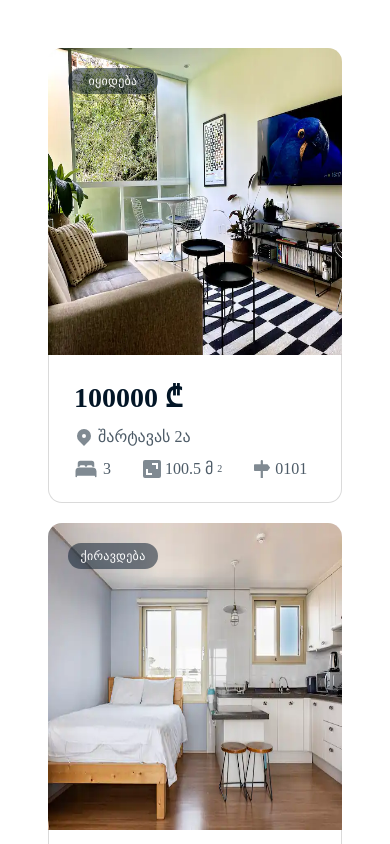
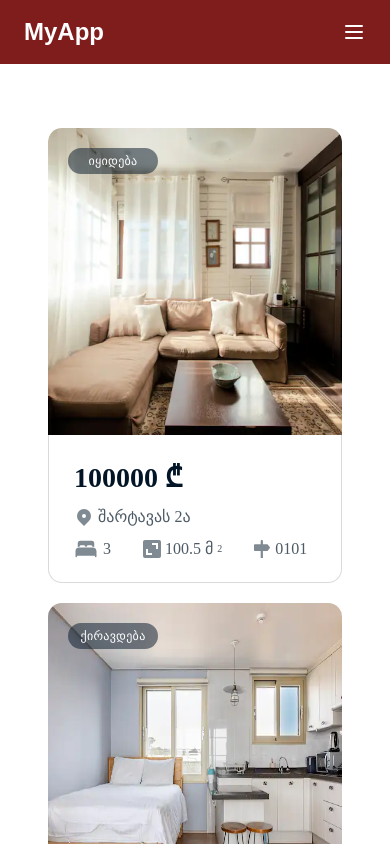
Before and after one commit to MerabSamkharadze/demo_rent-house, a Next.js app: page / in a window 390 px wide. Shown: the top 844 px of the page. Built offline with nearby package versions, Linux system fonts and the light colour scheme.

Commit message:
add Header component

```diff
--- a/package.json
+++ b/package.json
@@ -10,6 +10,7 @@
   },
   "dependencies": {
     "aws-sdk": "^2.1691.0",
+    "axios": "^1.7.7",
     "bcrypt": "^5.1.1",
     "cookie": "^1.0.1",
     "formik": "^2.4.6",
--- a/src/app/[id]/page.jsx
+++ b/src/app/[id]/page.jsx
@@ -1,4 +1,3 @@
-/* eslint-disable @next/next/no-img-element */
 import axios from "axios";
 import Image from "next/image";
 
--- a/src/app/layout.jsx
+++ b/src/app/layout.jsx
@@ -1,5 +1,6 @@
 import localFont from "next/font/local";
 import "./globals.css";
+import Header from "@/components/Header";
 
 const geistSans = localFont({
   src: "./fonts/GeistVF.woff",
@@ -25,8 +26,9 @@ export default function RootLayout({ children }) {
   return (
     <html lang="en">
       <body
-        className={`${geistSans.variable} ${geistMono.variable} antialiased`}
+        className={`${geistSans.variable} ${geistMono.variable} antialiased pt-20`}
       >
+        <Header />
         {children}
       </body>
     </html>
--- a/src/app/page.jsx
+++ b/src/app/page.jsx
@@ -1,12 +1,12 @@
 import Card from "@/components/Card/Card";
 
-import image1 from "@/public/images/h2.png";
-import image2 from "@/public/images/h3.png";
-import image3 from "@/public/images/h4.png";
-import image4 from "@/public/images/h5.png";
-import image5 from "@/public/images/h6.png";
-import image6 from "@/public/images/h7.png";
-import image7 from "@/public/images/h8.png";
+import image1 from "/public/images/h1.png";
+import image2 from "/public/images/h3.png";
+import image3 from "/public/images/h4.png";
+import image4 from "/public/images/h5.png";
+import image5 from "/public/images/h6.png";
+import image6 from "/public/images/h7.png";
+import image7 from "/public/images/h8.png";
 
 export default function Home() {
   const homes = [
@@ -154,7 +154,7 @@ export default function Home() {
 
   return (
     <div
-      className="w-full flex flex-wrap gap-5 items-center py-12 px-12
+      className="w-full flex flex-wrap gap-5 items-center py-12 px-12 content-start
      "
     >
       {homes.map((home) => {
--- a/src/app/signIn/page.jsx
+++ b/src/app/signIn/page.jsx
@@ -4,7 +4,7 @@ import { useFormik } from "formik";
 import { loginSchema } from "@/libs/validation";
 import { useRouter } from "next/navigation";
 
-const signIn = () => {
+const SignIn = () => {
   const router = useRouter();
 
   const formik = useFormik({
@@ -115,4 +115,4 @@ const signIn = () => {
   );
 };
 
-export default signIn;
+export default SignIn;
--- /dev/null
+++ b/src/components/Header.jsx
@@ -0,0 +1,43 @@
+import Link from "next/link";
+
+function Header() {
+  return (
+    <header className="bg-red-900 fixed w-screen top-0 left-0 z-50 text-white py-4 px-6">
+      <div className="flex justify-between items-center">
+        <div className="text-2xl font-bold">
+          <Link href="/">MyApp</Link>
+        </div>
+        <nav className="hidden md:flex space-x-4">
+          <Link href="/about" className="hover:underline">
+            About
+          </Link>
+          <Link href="/listing" className="hover:underline">
+            Listing
+          </Link>
+          <Link href="/contact" className="hover:underline">
+            Contact
+          </Link>
+        </nav>
+        <button className="md:hidden">
+          {/* Icon for mobile menu */}
+          <svg
+            className="w-6 h-6"
+            fill="none"
+            stroke="currentColor"
+            viewBox="0 0 24 24"
+            xmlns="http://www.w3.org/2000/svg"
+          >
+            <path
+              strokeLinecap="round"
+              strokeLinejoin="round"
+              strokeWidth="2"
+              d="M4 6h16M4 12h16M4 18h16"
+            />
+          </svg>
+        </button>
+      </div>
+    </header>
+  );
+}
+
+export default Header;
```
Also changed, not shown: src/components/Card/Card.jsx (+4 -4 lines), 1 other file (tests, documents, lock files or other folders).
